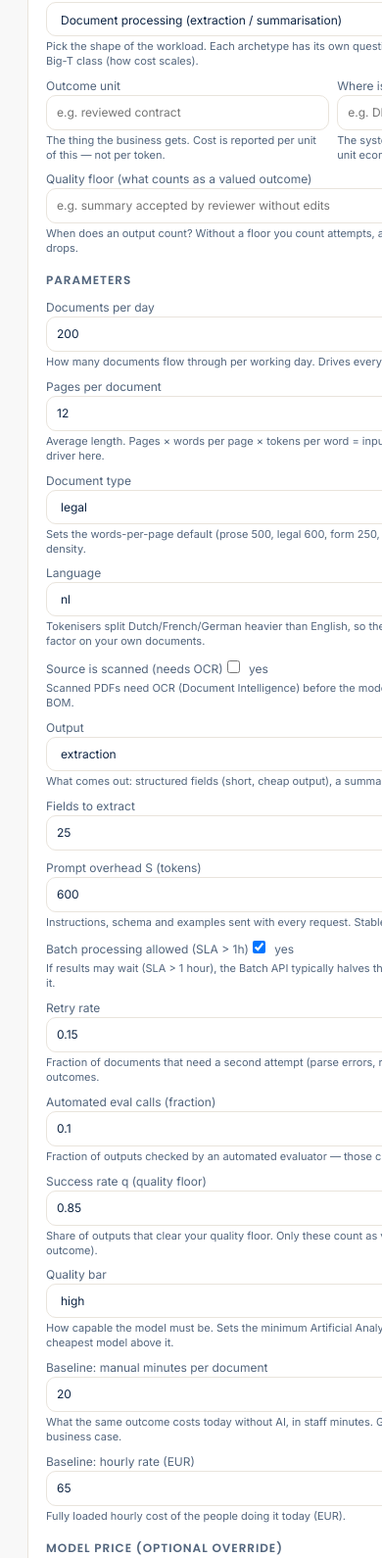
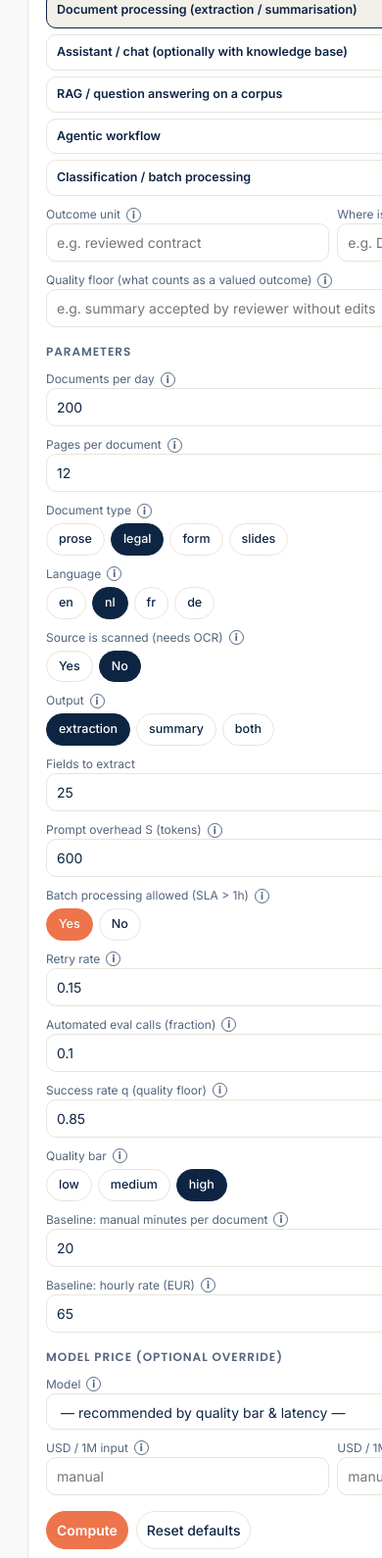
Before and after one commit to sdepril/AI-Usecase-Capture, a website: page public/index.html in a window 390 px wide. Shown: the part 410-2000 px from the top of the page at 98% size. Drawn offline with Linux system fonts and the light colour scheme.

Commit message:
Costra logo, (i) hover tooltips instead of inline help, clickable archetype cards and option pills
Co-Authored-By: Claude Fable 5.1 <noreply@anthropic.com>
Claude-Session: https://claude.ai/code/session_014fA382iGeJh5E1kCmxe7UM

```diff
--- a/public/index.html
+++ b/public/index.html
@@ -12,7 +12,7 @@
   body { margin:0; background:linear-gradient(180deg, var(--hero) 0%, var(--bg) 320px); color:var(--ink); font:14px/1.5 Inter, ui-sans-serif, system-ui, sans-serif }
   h1, h2, h3, .big { font-family:Poppins, Inter, sans-serif }
   header { padding:18px 28px; display:flex; align-items:center; gap:18px; flex-wrap:wrap }
-  header .logo { font-family:Poppins, sans-serif; font-weight:700; letter-spacing:.14em; font-size:18px; color:var(--ink) }
+  header .logo { display:inline-flex; align-items:center } header .logo img { height:22px; width:auto; display:block } .wordmark { font-family:Poppins, sans-serif; font-weight:700; letter-spacing:.14em; font-size:18px; color:var(--ink) }
   header h1 { margin:0; font-size:18px; font-weight:600 }
   header .sub { color:var(--muted); font-size:12.5px; max-width:640px }
   header .right { margin-left:auto; display:flex; gap:8px; align-items:center; font-size:12px; color:var(--muted) }
@@ -42,13 +42,30 @@
   .note.warn { background:#FDECE4; color:#7C2D12 }
   .pill { display:inline-block; padding:1px 9px; border-radius:999px; font-size:11px; background:var(--accent); color:#fff; font-weight:600 }
   .stack > * + * { margin-top:16px }
+  .lbl { display:flex; align-items:center; gap:6px; font-size:12px; color:var(--muted); margin-top:10px }
+  .info { position:relative; display:inline-flex; align-items:center; justify-content:center; width:15px; height:15px; border-radius:50%; border:1px solid var(--muted); color:var(--muted); font-size:10px; font-weight:700; font-family:Poppins, sans-serif; cursor:help; flex:none }
+  .info:hover, .info:focus, .info.open { border-color:var(--accent); color:var(--accent); outline:none }
+  .info .tip { display:none; position:absolute; left:20px; top:50%; transform:translateY(-50%); z-index:5; width:260px; background:var(--ink); color:#fff; font:12px/1.4 Inter, sans-serif; font-weight:400; padding:8px 10px; border-radius:8px; box-shadow:0 6px 20px rgba(13,36,67,.18) }
+  .info:hover .tip, .info:focus .tip, .info.open .tip { display:block }
+  .info .tip::before { content:""; position:absolute; left:-5px; top:50%; transform:translateY(-50%); border:5px solid transparent; border-left:0; border-right-color:var(--ink) }
+  .seg { display:flex; flex-wrap:wrap; gap:6px; margin-top:4px }
+  .seg button { width:auto; padding:6px 12px; border-radius:999px; background:#fff; border:1px solid var(--line); color:var(--ink); font-weight:500; font-size:12.5px }
+  .seg button:hover { border-color:var(--accent) }
+  .seg button.on { background:var(--ink); border-color:var(--ink); color:#fff }
+  .seg button.on.yes { background:var(--accent); border-color:var(--accent) }
+  .arch { display:grid; gap:6px; margin-top:4px }
+  .arch button { width:100%; text-align:left; padding:8px 10px; border-radius:10px; background:#fff; border:1px solid var(--line); display:flex; justify-content:space-between; align-items:center; gap:8px }
+  .arch button:hover { border-color:var(--accent) }
+  .arch button.on { border-color:var(--ink); background:var(--soft) }
+  .arch .t { font-weight:600; font-size:12.5px; color:var(--ink) } .arch .m { font-size:10.5px; color:var(--muted); white-space:nowrap }
+  .arch button.on .m { color:var(--accent) }
   .muted { color:var(--muted) }
   .bar { height:6px; background:rgba(13,36,67,.08); border-radius:3px; overflow:hidden; margin-top:6px } .bar i { display:block; height:100%; background:var(--accent) } .sc.base .bar { background:rgba(255,255,255,.15) }
 </style>
 </head>
 <body>
 <header>
-  <span class="logo">COSTRA</span><h1>AI Use-Case Capture</h1>
+  <a class="logo" href="https://costra.io" target="_blank" rel="noopener"><img src="logo.png" alt="Costra" onerror="if(!this.dataset.f){this.dataset.f=1;this.src='https://costra.io/__l5e/assets-v1/ccb6e6f5-eb43-4485-89b4-b1b834955424/Logo-black.png'}else{this.replaceWith(Object.assign(document.createElement('span'),{className:'wordmark',textContent:'COSTRA'}))}"></a><h1>AI Use-Case Capture</h1>
   <span class="sub">describe the use case → token profile · model class · Big-T · BOM for the Azure estimator · cost per valued outcome (low / base / high)</span>
   <div class="right"><span id="modelsStatus" title="Model prices, intelligence index and speed come from Artificial Analysis via the Costra MCP. Without them you can still compute with manual prices.">no model data</span><input id="token" placeholder="access token" style="width:160px" title="The CAPTURE_TOKEN of this deployment"><button id="loadModels" style="width:auto">Load models</button></div>
 </header>
@@ -63,13 +80,10 @@
   <section class="panel stack">
     <div>
       <h2>Use case</h2>
-      <label>Name<input id="m_name" placeholder="e.g. Contract summarisation"><span class="help">Short working name; appears in the BOM and the architecture document.</span></label>
-      <label>Archetype<select id="archetype"></select><span class="help">Pick the shape of the workload. Each archetype has its own questions, formulas and components — and its own Big-T class (how cost scales).</span></label>
-      <div class="row">
-        <label>Outcome unit<input id="m_unit" placeholder="e.g. reviewed contract"><span class="help">The thing the business gets. Cost is reported per unit of this — not per token.</span></label>
-        <label>Where is it counted?<input id="m_count" placeholder="e.g. DMS status 'reviewed'"><span class="help">The system that counts outcomes. No count source, no unit economics.</span></label>
-      </div>
-      <label>Quality floor (what counts as a valued outcome)<input id="m_floor" placeholder="e.g. summary accepted by reviewer without edits"><span class="help">When does an output count? Without a floor you count attempts, and cost per outcome looks better while quality drops.</span></label>
+      <div class="lbl"><span>Name</span><span class="info" tabindex="0" role="button" aria-label="Explanation">i<span class="tip">Short working name; appears in the BOM and the architecture document.</span></span></div><input id="m_name" placeholder="e.g. Contract summarisation">
+      <div class="lbl"><span>Archetype</span><span class="info" tabindex="0" role="button" aria-label="Explanation">i<span class="tip">Pick the shape of the workload. Each archetype has its own questions, formulas and components — and its own Big-T class (how cost scales).</span></span></div><div id="archetype" class="arch"></div>
+      <div class="row"><div><div class="lbl"><span>Outcome unit</span><span class="info" tabindex="0" role="button" aria-label="Explanation">i<span class="tip">The thing the business gets. Cost is reported per unit of this — not per token.</span></span></div><input id="m_unit" placeholder="e.g. reviewed contract"></div><div><div class="lbl"><span>Where is it counted?</span><span class="info" tabindex="0" role="button" aria-label="Explanation">i<span class="tip">The system that counts outcomes. No count source, no unit economics.</span></span></div><input id="m_count" placeholder="e.g. DMS status 'reviewed'"></div></div>
+      <div class="lbl"><span>Quality floor (what counts as a valued outcome)</span><span class="info" tabindex="0" role="button" aria-label="Explanation">i<span class="tip">When does an output count? Without a floor you count attempts, and cost per outcome looks better while quality drops.</span></span></div><input id="m_floor" placeholder="e.g. summary accepted by reviewer without edits">
     </div>
     <div>
       <h2>Parameters</h2>
@@ -77,12 +91,12 @@
     </div>
     <div>
       <h2>Model price (optional override)</h2>
-      <select id="modelPick"><option value="">— recommended by quality bar & latency —</option></select><span class="help">Leave on "recommended" to let the tool pick the cheapest model above your quality bar (Artificial Analysis data). Pick one to force a model.</span>
+      <div class="lbl"><span>Model</span><span class="info" tabindex="0" role="button" aria-label="Explanation">i<span class="tip">Leave on "recommended" to let the tool pick the cheapest model above your quality bar (Artificial Analysis data). Pick one to force a model.</span></span></div><select id="modelPick"><option value="">— recommended by quality bar & latency —</option></select>
       <div class="row">
-        <label>USD / 1M input<input id="p_in" type="number" step="0.01" placeholder="manual"></label>
-        <label>USD / 1M output<input id="p_out" type="number" step="0.01" placeholder="manual"></label>
+        <div><div class="lbl"><span>USD / 1M input</span><span class="info" tabindex="0" role="button" aria-label="Explanation">i<span class="tip">List price per 1M input tokens. Used only when both fields are filled — for a model not in the data, or a negotiated rate.</span></span></div><input id="p_in" type="number" step="0.01" placeholder="manual"></div>
+        <div><div class="lbl"><span>USD / 1M output</span><span class="info" tabindex="0" role="button" aria-label="Explanation">i<span class="tip">List price per 1M output tokens. Output is usually 3–5× input price.</span></span></div><input id="p_out" type="number" step="0.01" placeholder="manual"></div>
       </div>
-      <span class="help">List prices per 1M tokens. Used only when both fields are filled — for a model that is not in the data, or a negotiated rate.</span>
+
     </div>
     <div class="btns"><button class="primary" id="run">Compute</button><button class="ghost" id="reset">Reset defaults</button></div>
   </section>
@@ -111,40 +125,53 @@ const cfg = await (await fetch("./config.json")).json();
 let models = [], result = null;
 const $ = id => document.getElementById(id);
 const fmt = n => n == null ? "—" : Math.round(n).toLocaleString("en-US");
+const esc = t => String(t).replace(/&/g, "&amp;").replace(/</g, "&lt;").replace(/"/g, "&quot;");
+const lbl = (text, help) => `<div class="lbl"><span>${text}</span>${help ? `<span class="info" tabindex="0" role="button" aria-label="Explanation">i<span class="tip">${esc(help)}</span></span>` : ""}</div>`;
+document.addEventListener("click", e => { const i = e.target.closest(".info"); document.querySelectorAll(".info.open").forEach(x => { if (x !== i) x.classList.remove("open"); }); if (i) i.classList.toggle("open"); });
 const eur = n => n == null ? "—" : "€ " + (n < 1 ? n.toFixed(3) : n.toFixed(2));
 
-// archetype select + dynamic fields
+// archetype as clickable cards + dynamic fields
 const aSel = $("archetype");
-for (const [k, v] of Object.entries(ARCHETYPES)) aSel.insertAdjacentHTML("beforeend", `<option value="${k}">${v.label}</option>`);
+let currentArch = Object.keys(ARCHETYPES)[0];
+function renderArch() {
+  aSel.innerHTML = Object.entries(ARCHETYPES).map(([k, v]) => `<button type="button" class="${k === currentArch ? "on" : ""}" data-arch="${k}"><span class="t">${v.label}</span><span class="m">${v.bigT} · per ${v.unit}</span></button>`).join("");
+  aSel.querySelectorAll("[data-arch]").forEach(b => b.onclick = () => { currentArch = b.dataset.arch; renderArch(); renderFields(false); run(); });
+}
 function renderFields(keepValues = false) {
-  const a = aSel.value, prev = keepValues ? readParams() : defaultsFor(a);
+  const a = currentArch, prev = keepValues ? readParams() : defaultsFor(a);
   const box = $("fields"); box.innerHTML = "";
   for (const f of ARCHETYPES[a].fields) {
     const v = prev[f.id] ?? f.default;
     let ctrl;
-    if (f.type === "select") ctrl = `<select data-id="${f.id}">${f.options.map(o => `<option ${o == v ? "selected" : ""}>${o}</option>`).join("")}</select>`;
-    else if (f.type === "bool") ctrl = `<span><input type="checkbox" data-id="${f.id}" ${v ? "checked" : ""}> yes</span>`;
-    else ctrl = `<input type="number" data-id="${f.id}" value="${v}" step="${f.step ?? 1}">`;
-    box.insertAdjacentHTML("beforeend", `<label data-field="${f.id}">${f.label}${ctrl}${f.help ? `<span class="help">${f.help}</span>` : ""}</label>`);
+    if (f.type === "select") ctrl = `<div class="seg" data-id="${f.id}" data-kind="select" data-value="${v}">${f.options.map(o => `<button type="button" data-v="${o}" class="${o == v ? "on" : ""}">${o}</button>`).join("")}</div>`;
+    else if (f.type === "bool") ctrl = `<div class="seg" data-id="${f.id}" data-kind="bool" data-value="${v}"><button type="button" data-v="true" class="${v ? "on yes" : ""}">Yes</button><button type="button" data-v="false" class="${!v ? "on" : ""}">No</button></div>`;
+    else ctrl = `<input type="number" data-id="${f.id}" data-kind="number" value="${v}" step="${f.step ?? 1}">`;
+    box.insertAdjacentHTML("beforeend", `<div data-field="${f.id}">${lbl(f.label, f.help)}${ctrl}</div>`);
   }
-  box.querySelectorAll("[data-id]").forEach(el => el.addEventListener("change", () => { applyShowIf(); run(); }));
+  box.querySelectorAll("input[data-id]").forEach(el => el.addEventListener("change", () => { applyShowIf(); run(); }));
+  box.querySelectorAll(".seg[data-id]").forEach(seg => seg.querySelectorAll("button").forEach(b => b.onclick = () => {
+    seg.dataset.value = b.dataset.v; seg.querySelectorAll("button").forEach(x => x.className = ""); b.className = "on" + (seg.dataset.kind === "bool" && b.dataset.v === "true" ? " yes" : "");
+    applyShowIf(); run();
+  }));
   applyShowIf();
 }
 function readParams() {
   const out = {};
-  $("fields").querySelectorAll("[data-id]").forEach(el => { const id = el.dataset.id; out[id] = el.type === "checkbox" ? el.checked : el.tagName === "SELECT" ? (isNaN(+el.value) ? el.value : el.value) : +el.value; });
+  $("fields").querySelectorAll("[data-id]").forEach(el => {
+    const id = el.dataset.id, k = el.dataset.kind;
+    out[id] = k === "bool" ? el.dataset.value === "true" : k === "select" ? el.dataset.value : +el.value;
+  });
   return out;
 }
 function applyShowIf() {
   const p = readParams();
-  for (const f of ARCHETYPES[aSel.value].fields) {
+  for (const f of ARCHETYPES[currentArch].fields) {
     const el = $("fields").querySelector(`[data-field="${f.id}"]`);
     if (!f.showIf) continue;
     const [k, vals] = Object.entries(f.showIf)[0];
     el.style.display = vals.includes(p[k]) ? "" : "none";
   }
 }
-aSel.addEventListener("change", () => { renderFields(false); run(); });
 $("reset").onclick = () => { renderFields(false); run(); };
 
 // models
@@ -174,7 +201,7 @@ function priceOverride() {
 function meta() { return { name: $("m_name").value, outcome_unit: $("m_unit").value, count_source: $("m_count").value, quality_floor: $("m_floor").value }; }
 
 function run() {
-  const a = aSel.value;
+  const a = currentArch;
   result = compute(a, readParams(), cfg, models, priceOverride());
   const S = result.scenarios, b = S.base;
   $("scen").innerHTML = ["low", "base", "high"].map(s => { const r = S[s]; const cpo = r.cost.cost_per_outcome_eur, bl = r.cost.baseline_per_outcome_eur;
@@ -202,7 +229,7 @@ $("dlMd").onclick = () => result && download("architecture.md", toArchitectureMa
 $("copyMd").onclick = async () => { if (result) { await navigator.clipboard.writeText(toArchitectureMarkdown(result, meta())); $("copyMd").textContent = "Copied ✓"; setTimeout(() => $("copyMd").textContent = "Copy markdown for Azure estimator", 1500); } };
 ["m_name", "m_unit", "m_count", "m_floor"].forEach(id => $(id).addEventListener("change", run));
 $("run").onclick = run;
-renderFields(false); run();
+renderArch(); renderFields(false); run();
 if ($("token").value) loadModels();
 </script>
 </body>
```
